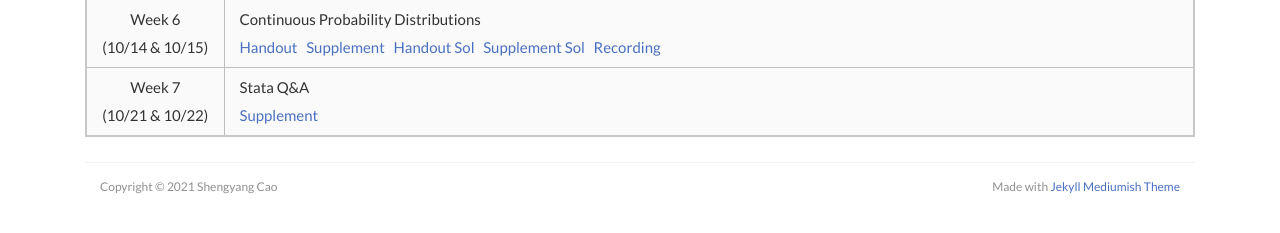
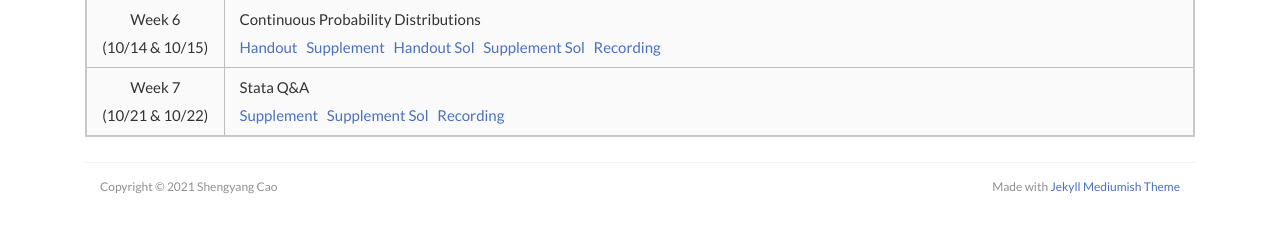
Before and after one commit to scaotravis/scaotravis.github.io, a Jekyll site: the page built from _pages/teaching/fa21-310.md, in a window 1280 px wide and 900 px high, scrolled down 664 px. Shown: the part 664-897 px from the top of the window. Built offline with Jekyll 4.4.1, drawn with Linux system fonts in a browser that asks for light colours; nearby versions of some CDN libraries; comment, search, counter and statistics services are not loaded.

Commit message:
update 310 page

```diff
--- a/_pages/teaching/fa21-310.md
+++ b/_pages/teaching/fa21-310.md
@@ -41,4 +41,4 @@ If you need any help installing Stata, here's a quick [installation guide]({{ si
 | Week 4 <br> (9/30 & 10/1) | Probability <br> [Handout](https://canvas.wisc.edu/courses/257051/files/20592150?wrap=1) &nbsp; [Supplement]({{ site.baseurl }}/downloads/teaching/fa21-310/310_fa21_supplement-4.pdf) &nbsp; [Handout Sol](https://canvas.wisc.edu/courses/257051/files/20592168?module_item_id=3958746) &nbsp; [Supplement Sol]({{ site.baseurl }}/downloads/teaching/fa21-310/310_fa21_supplement-4_sol.pdf) &nbsp; [Recording](https://uwmadison.zoom.us/rec/share/j7fBDVrB8lbyM8CeRbPSyN_mxZnX9GWSfmSlBs5coZtbSbxoE1ZTXrRcCvjslljM.wHonnL60Dgz7adwn) |
 | Week 5 <br> (10/7 & 10/8) | Random Variables; Discrete Probability Distributions <br> [Handout](https://canvas.wisc.edu/courses/257051/files/20592110?wrap=1) &nbsp; [Supplement]({{ site.baseurl }}/downloads/teaching/fa21-310/310_fa21_supplement-5.pdf) &nbsp; [Handout Sol](https://canvas.wisc.edu/courses/257051/files/20592175?module_item_id=3958747) &nbsp; [Supplement Sol]({{ site.baseurl }}/downloads/teaching/fa21-310/310_fa21_supplement-5_sol.pdf) &nbsp; [Recording](https://uwmadison.zoom.us/rec/share/tNtlc8CtTfPDrLiGVZDu0pwMCbYzsMuibYlZCMWnrqmwH1rckxP-rrwjTQfvNg3V.qZELbgJa0_FwOxHE) |
 | Week 6 <br> (10/14 & 10/15) | Continuous Probability Distributions <br> [Handout](https://canvas.wisc.edu/courses/257051/files/20592148?wrap=1) &nbsp; [Supplement]({{ site.baseurl }}/downloads/teaching/fa21-310/310_fa21_supplement-6.pdf) &nbsp; [Handout Sol](https://canvas.wisc.edu/courses/257051/files/20592172?wrap=1) &nbsp; [Supplement Sol]({{ site.baseurl }}/downloads/teaching/fa21-310/310_fa21_supplement-6_sol.pdf) &nbsp; [Recording](https://uwmadison.zoom.us/rec/share/hGQEHf0Oa9E4jnKKacd_mm1-1MiWLxnwUcu2IWiOYmBKOWHy9Csz_Mvu7B0TY8qo.vj18652YXaHH6uAU) |
-| Week 7 <br> (10/21 & 10/22) | Stata Q&A <br> [Supplement]({{ site.baseurl }}/downloads/teaching/fa21-310/310_fa21_supplement-7.pdf) |
+| Week 7 <br> (10/21 & 10/22) | Stata Q&A <br> [Supplement]({{ site.baseurl }}/downloads/teaching/fa21-310/310_fa21_supplement-7.pdf) &nbsp; [Supplement Sol]({{ site.baseurl }}/downloads/teaching/fa21-310/310_fa21_supplement-7_sol.pdf) &nbsp; [Recording](https://uwmadison.zoom.us/rec/share/jXUplEEvvBwIWue8LsencLS9vMoF5mRrJIFAR3R20edoaFyUeZhg0249R6-DRRwG.16IcOclie8m6Omxr) |
```
Also changed, not shown: 4 other files.
